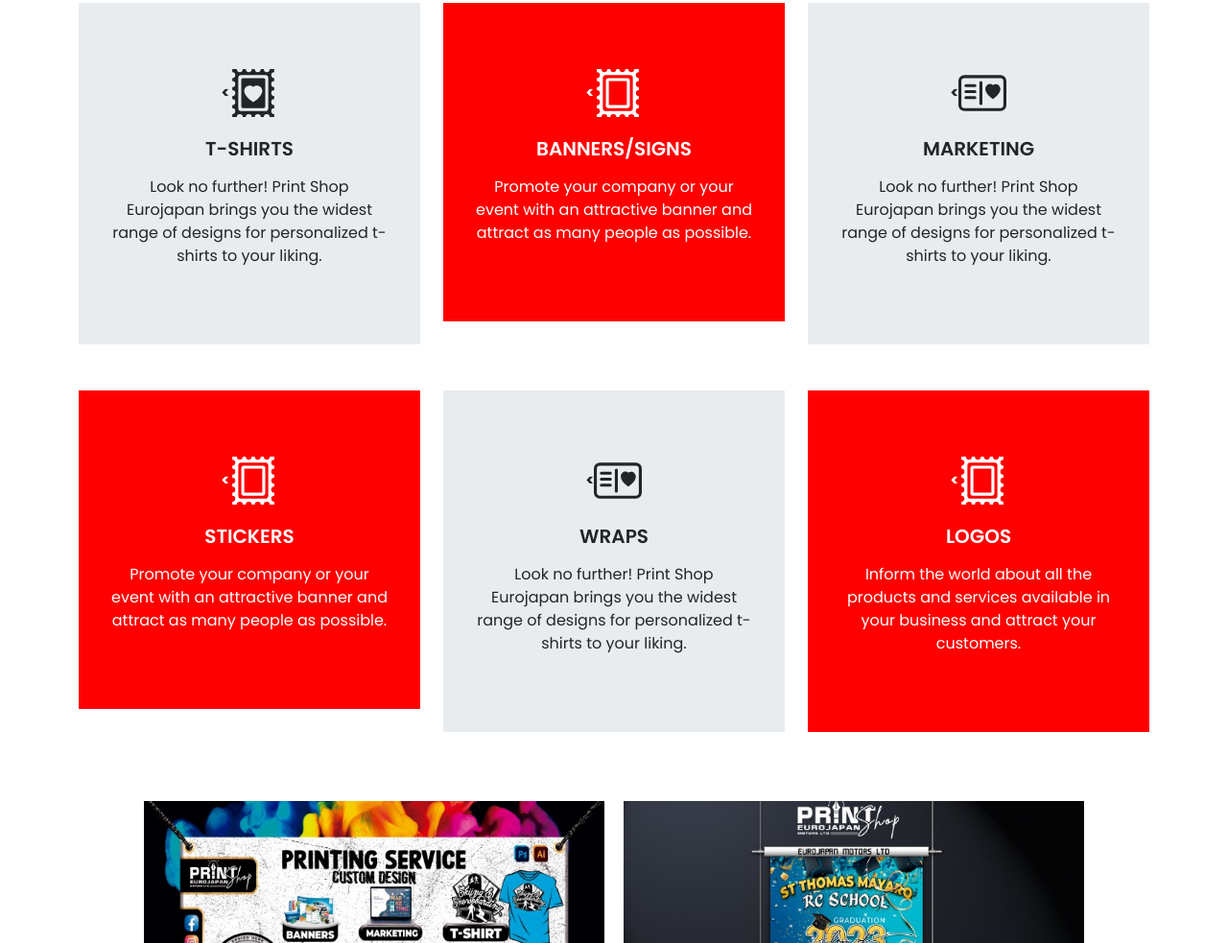
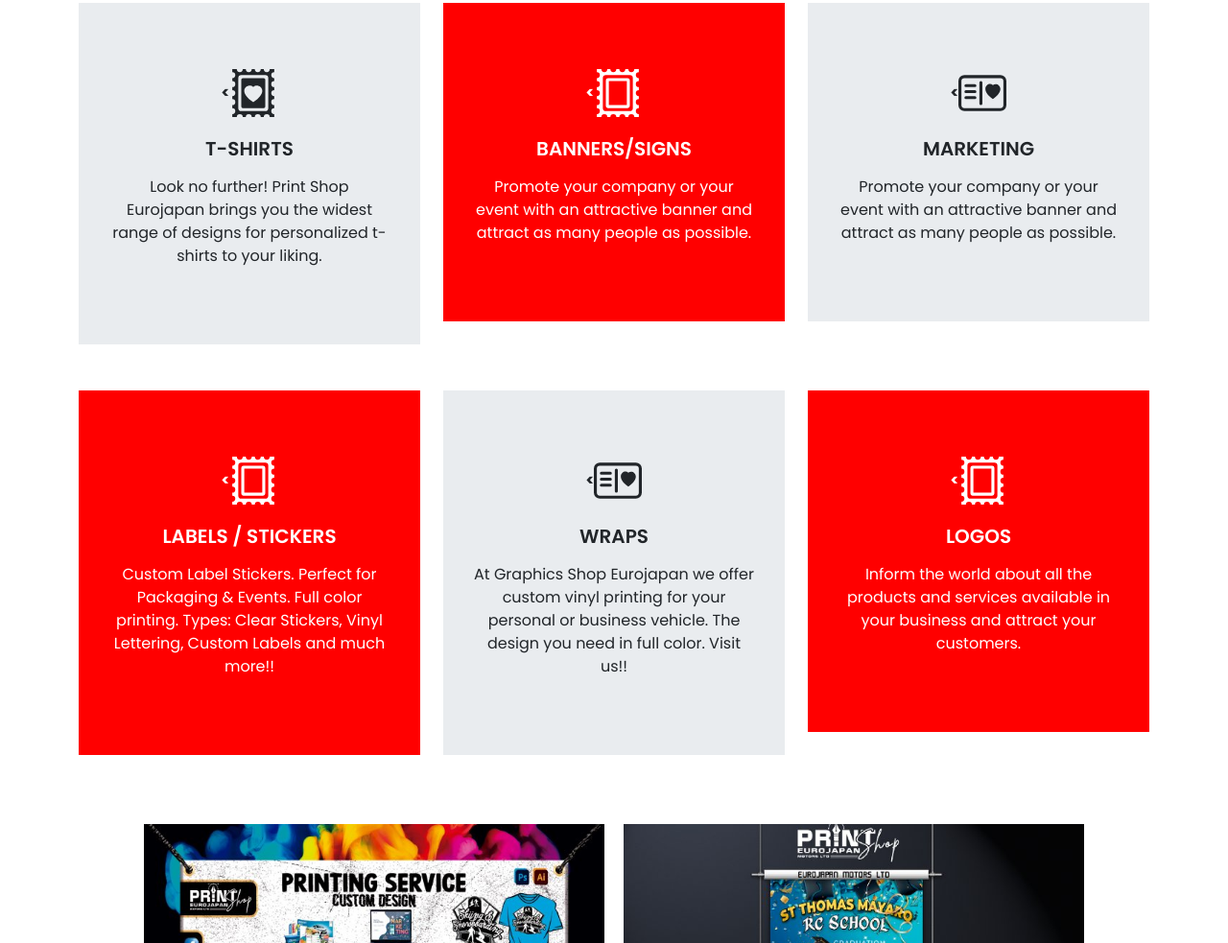
Before and after one commit to EJ-Graphics/PortfolioJobs, a plain HTML site: page index.html in a window 1280 px wide. Shown: the part 1138-2121 px from the top of the page at 96% size. Drawn offline with nearby package versions, Linux system fonts and the light colour scheme.

Commit message:
index.html

```diff
--- a/index.html
+++ b/index.html
@@ -367,7 +367,7 @@
                     </div>
                     <div class="px-3 text-center pb-3">
                         <h5 class="text-uppercase" style="font-weight: 600">MARKETING</h5>
-                        <p class="font-weight-light my-3">Look no further! Print Shop Eurojapan brings you the widest range of designs for personalized t-shirts to your liking.</p>
+                        <p class="font-weight-light my-3">Promote your company or your event with an attractive banner and attract as many people as possible.</p>
                     </div>
                 </div>
                 </div>
@@ -383,8 +383,8 @@
 </svg>
                     </div>
                     <div class="px-3 text-center pb-3">
-                        <h5 class="text-uppercase" style="font-weight: 600">STICKERS</h5>
-                        <p class="font-weight-light my-3">Promote your company or your event with an attractive banner and attract as many people as possible.</p>
+                        <h5 class="text-uppercase" style="font-weight: 600">LABELS / STICKERS</h5>
+                        <p class="font-weight-light my-3">Custom Label Stickers. Perfect for Packaging & Events. Full color printing. Types: Clear Stickers, Vinyl Lettering, Custom Labels and much more!!</p>
                     </div>
                 </div>
                 </div>
@@ -401,7 +401,7 @@
                     </div>
                     <div class="px-3 text-center pb-3">
                         <h5 class="text-uppercase" style="font-weight: 600">WRAPS</h5>
-                        <p class="font-weight-light my-3">Look no further! Print Shop Eurojapan brings you the widest range of designs for personalized t-shirts to your liking.</p>
+                        <p class="font-weight-light my-3">At Graphics Shop Eurojapan we offer custom vinyl printing for your personal or business vehicle. The design you need in full color. Visit us!! </p>
                     </div>
                 </div>
                 </div>
```
